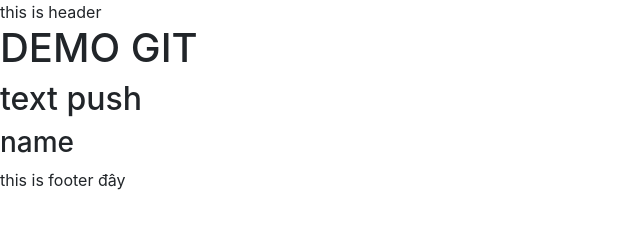
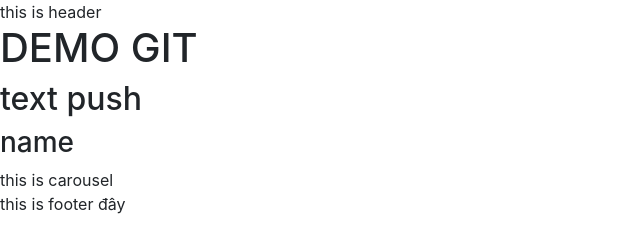
Before and after one commit to hoanhao221/fe53e, a plain HTML site: page index.html in a window 1280 px wide. Shown: the whole page, without its empty margins (0-640 px from the left). Drawn offline with nearby package versions, Linux system fonts and the light colour scheme.

Commit message:
code carousel

```diff
--- a/index.html
+++ b/index.html
@@ -14,7 +14,9 @@
       <h1>DEMO GIT</h1>
       <h2>text push</h2>
       <h3>name</h3>
+      <section class="carousel">this is carousel</section>
       <footer>this is footer đây</footer>
+
     <!-- Optional JavaScript -->
     <!-- jQuery first, then Popper.js, then Bootstrap JS -->
     <script src="https://code.jquery.com/jquery-3.3.1.slim.min.js" integrity="sha384-q8i/X+965DzO0rT7abK41JStQIAqVgRVzpbzo5smXKp4YfRvH+8abtTE1Pi6jizo" crossorigin="anonymous"></script>
```
